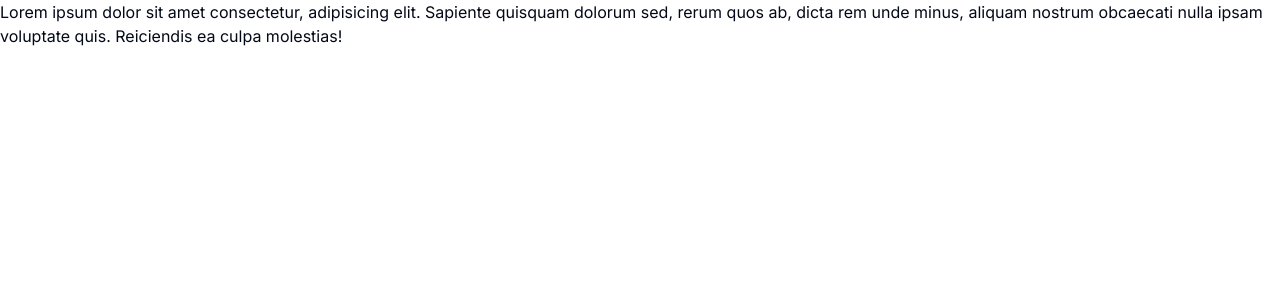
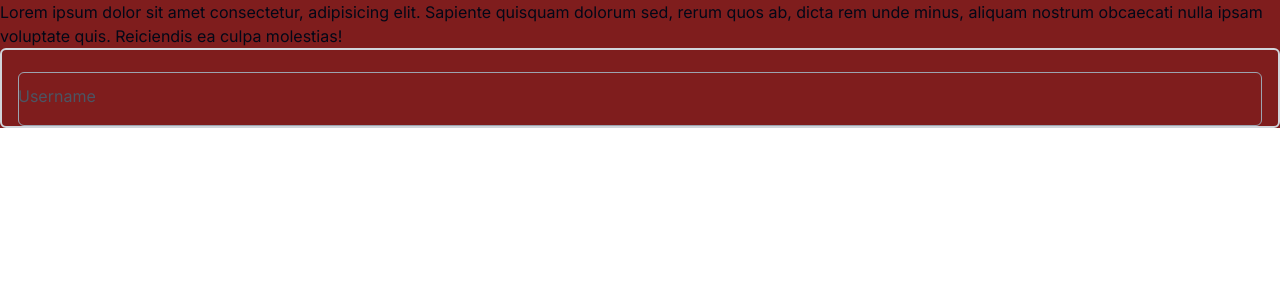
Before and after one commit to sameepmonsoon/full-stack-nextjs-project, a Next.js app: page /login in a window 1280 px wide. Shown: the top 300 px of the page. Built offline with nearby package versions, Linux system fonts and the light colour scheme.

Commit message:
npm packages not installing issue fixe

```diff
--- a/app/admin/home/page.tsx
+++ b/app/admin/home/page.tsx
@@ -1,11 +1,12 @@
 import { colorPallette } from "@/Helpers/Constants/ColourConstants";
+import CustomInputContainer from "@/components/Elements/CutomInputContainer/CustomInputContainer";
 import React from "react";
 
 function AdminPage() {
   return (
     <div
       className={`dark:bg-[#030708] dark:text-white bg-accent flex-1 w-auto rounded-xl p-5`}>
-      This is admin page.
+      This is admin page. <CustomInputContainer type="='text" inputBorder={"none"} containerStyle={'border'}/>
     </div>
   );
 }
--- a/app/home/layout.tsx
+++ b/app/home/layout.tsx
@@ -2,12 +2,6 @@ import type { Metadata } from "next";
 import { Inter } from "next/font/google";
 import NavBar from "@/components/Elements/NavBar/NavBar";
 
-const inter = Inter({ subsets: ["latin"] });
-
-export const metadata: Metadata = {
-  title: "Create Next App",
-  description: "Generated by create next app",
-};
 
 export default function RootLayout({
   children,
@@ -15,11 +9,9 @@ export default function RootLayout({
   children: React.ReactNode;
 }) {
   return (
-    <html lang="en">
-      <body className={inter.className}>
-        <NavBar />
-        {children}
-      </body>
-    </html>
+    <main>
+      <NavBar />
+      {children}
+    </main>
   );
 }
--- a/app/login/page.tsx
+++ b/app/login/page.tsx
@@ -1,11 +1,13 @@
+import CustomInputContainer from "@/components/Elements/CutomInputContainer/CustomInputContainer";
 import React from "react";
-
+import "../globals.css";
 const page = () => {
   return (
-    <div>
+    <div className="bg-red-900">
       Lorem ipsum dolor sit amet consectetur, adipisicing elit. Sapiente
       quisquam dolorum sed, rerum quos ab, dicta rem unde minus, aliquam nostrum
       obcaecati nulla ipsam voluptate quis. Reiciendis ea culpa molestias!
+      <CustomInputContainer />
     </div>
   );
 };
--- a/app/ourschool/layout.tsx
+++ b/app/ourschool/layout.tsx
@@ -1,16 +1,12 @@
 export const metadata = {
-  title: 'Next.js',
-  description: 'Generated by Next.js',
-}
+  title: "Next.js",
+  description: "Generated by Next.js",
+};
 
 export default function RootLayout({
   children,
 }: {
-  children: React.ReactNode
+  children: React.ReactNode;
 }) {
-  return (
-    <html lang="en">
-      <body>{children}</body>
-    </html>
-  )
+  return <section className="bg-red-900">{children}</section>;
 }
--- /dev/null
+++ b/components/Elements/CutomInputContainer/CustomInputContainer.tsx
@@ -0,0 +1,66 @@
+"use client";
+import { Input } from "@/components/ui/input";
+import { cn } from "@/lib/utils";
+import { Label } from "@radix-ui/react-label";
+import React, { useState } from "react";
+import { cva, type VariantProps } from "class-variance-authority";
+import { colorPallette } from "@/Helpers/Constants/ColourConstants";
+const containerVariant = cva(
+  `border-2 group rounded-md p-4 pb-0 gap-1 border-gray-300 h-20  w-full flex flex-col justify-end items-start transition-all duration-1000 ease-in-out`,
+  {
+    variants: {
+      containerStyle: {
+        default: `border-2 group rounded-md p-4 pb-0 gap-1 border-gray-300 h-20  w-full flex flex-col justify-end items-start transition-all duration-1000 ease-in-out`,
+        border: `border-2 group rounded-md p-4 pb-0 gap-1 border-gray-300 h-20  w-full flex flex-col justify-end items-start transition-all duration-1000 ease-in-out`,
+      },
+    },
+    defaultVariants: {
+      containerStyle: "default",
+    },
+  }
+);
+
+const inputVariant = cva(
+  `border-b bg-transparent py-1 w-full h-full focus:outline-none focus:border-[0px] border-[0px] focus:border-b-2 transition-colors peer`,
+  {
+    variants: {
+      inputBorder: {
+        default: `flex hover:border-gray-400 dark:focus-visible:ring-gray-400 dark:border-gray-400 bg-transparent dark:placeholder:text-red-100 h-full w-full dark:focus:border-[${colorPallette.darkBorderColor}] z-1 dark:text-[${colorPallette.darkText}] rounded-md border border-input  px-3 py-2 text-sm ring-offset-background file:border-0 file:bg-transparent file:text-sm transition-border ease-linear duration-100  file:font-medium placeholder:text-muted-foreground focus-visible:outline-none outline-none focus-visible:ring-1 focus-visible:ring-ring focus-visible:ring-offset-0 disabled:cursor-not-allowed disabled:opacity-50`,
+        none: "border-b bg-transparent py-1 w-full h-full focus:outline-none focus:border-[0px] border-[0px] focus:border-b-2 transition-colors peer",
+      },
+    },
+    defaultVariants: {
+      inputBorder: "default",
+    },
+  }
+);
+const CustomInputContainer = ({
+  type = "text",
+  className,
+  inputBorder,
+  containerStyle,
+}: {
+  type: string;
+  className: string;
+  inputBorder: any;
+  containerStyle: any;
+}) => {
+  return (
+    <div className={cn(containerVariant({ containerStyle, className }))}>
+      <div className="relative w-full h-[90%]">
+        <Input
+          type={type}
+          id="username"
+          className={cn(inputVariant({ inputBorder, className }))}
+        />
+        <Label
+          htmlFor="username"
+          className="absolute left-0 top-3 h-[10px] w-full text-gray-600 text-md cursor-text peer-focus:text-xs peer-focus:-top-4 peer-focus:text-purple-600 transition-all">
+          Username
+        </Label>
+      </div>
+    </div>
+  );
+};
+
+export default CustomInputContainer;
--- a/components/ui/input.tsx
+++ b/components/ui/input.tsx
@@ -12,7 +12,7 @@ const Input = React.forwardRef<HTMLInputElement, InputProps>(
       <input
         type={type}
         className={cn(
-          `flex hover:border-gray-400 dark:focus-visible:ring-gray-400 dark:border-gray-400 bg-transparent dark:placeholder:text-red-100 h-full w-full dark:focus:border-[${colorPallette.darkBorderColor}] z-1 dark:text-[${colorPallette.darkText}] rounded-md border border-input  px-3 py-2 text-sm ring-offset-background file:border-0 file:bg-transparent file:text-sm transition-border ease-linear duration-100  file:font-medium placeholder:text-muted-foreground focus-visible:outline-none outline-none focus-visible:ring-1 focus-visible:ring-ring focus-visible:ring-offset-0 disabled:cursor-not-allowed disabled:opacity-50`,
+          // `flex hover:border-gray-400 dark:focus-visible:ring-gray-400 dark:border-gray-400 bg-transparent dark:placeholder:text-red-100 h-full w-full dark:focus:border-[${colorPallette.darkBorderColor}] z-1 dark:text-[${colorPallette.darkText}] rounded-md border border-input  px-3 py-2 text-sm ring-offset-background file:border-0 file:bg-transparent file:text-sm transition-border ease-linear duration-100  file:font-medium placeholder:text-muted-foreground focus-visible:outline-none outline-none focus-visible:ring-1 focus-visible:ring-ring focus-visible:ring-offset-0 disabled:cursor-not-allowed disabled:opacity-50`,
           className
         )}
         ref={ref}
--- a/package.json
+++ b/package.json
@@ -37,11 +37,11 @@
     "@types/node": "^20",
     "@types/react": "^18",
     "@types/react-dom": "^18",
-    "autoprefixer": "^10.0.1",
+    "autoprefixer": "^10.4.16",
     "eslint": "^8",
     "eslint-config-next": "14.0.1",
-    "postcss": "^8",
-    "tailwindcss": "^3.3.0",
+    "postcss": "^8.4.31",
+    "tailwindcss": "^3.3.5",
     "typescript": "^5"
   }
 }
```
Also changed, not shown: 2 other files (tests, documents, lock files or other folders).
